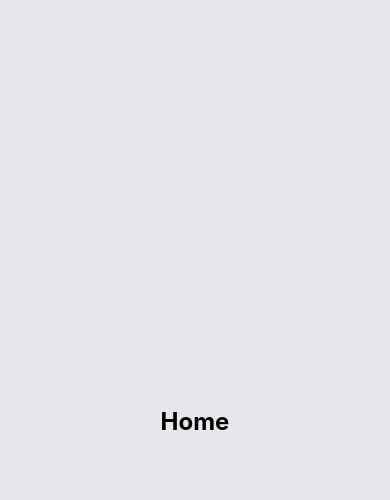
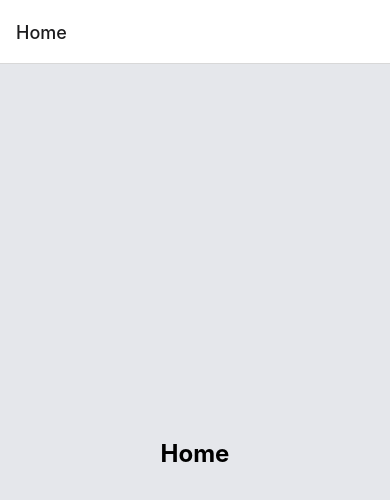
Before and after one commit to elalami-m/job-search-app, a React Native app: screen / in a window 390 px wide. Shown: the top 500 px of the page. Built offline with nearby package versions, Linux system fonts and the light colour scheme.

Commit message:
Adding navigation to the app

```diff
--- a/App.tsx
+++ b/App.tsx
@@ -1,10 +1,5 @@
-import { SafeAreaView, Text, View } from "react-native";
-import Navigation from "./navigations/navigation";
-
-// Screens :
-import Home from "./screens/Home";
+import Navigation from "./navigation";
 
 export default function App() {
-  /* <Navigation /> */
-  return <Home />;
+  return <Navigation />;
 }
--- /dev/null
+++ b/components/index.ts
@@ -0,0 +1,3 @@
+import AndroidSafeAreaView from "./AndroidSafeAreaView";
+
+export { AndroidSafeAreaView };
--- /dev/null
+++ b/navigation/index.ts
@@ -0,0 +1,3 @@
+import Navigation from "./navigation";
+
+export default Navigation;
--- /dev/null
+++ b/navigation/navigation.tsx
@@ -0,0 +1,33 @@
+import { createNativeStackNavigator } from "@react-navigation/native-stack";
+import { NavigationContainer } from "@react-navigation/native";
+import React from "react";
+
+// Screens :
+import { Home } from "../screens";
+
+const Stack = createNativeStackNavigator();
+
+// ? Define new routes here :
+// Routes :
+const routes = [
+  {
+    name: "Home",
+    component: Home,
+  },
+  // ...
+];
+
+const Navigation: React.FC = () => {
+  return (
+    <NavigationContainer>
+      {/*                                //* "Home" */}
+      <Stack.Navigator initialRouteName={routes[0].name}>
+        {routes.map((route) => (
+          <Stack.Screen name={route.name} component={route.component} />
+        ))}
+      </Stack.Navigator>
+    </NavigationContainer>
+  );
+};
+
+export default Navigation;
--- a/package.json
+++ b/package.json
@@ -17,7 +17,9 @@
     "react": "18.1.0",
     "react-dom": "18.1.0",
     "react-native": "0.70.5",
-    "react-native-web": "~0.18.9"
+    "react-native-web": "~0.18.9",
+    "react-native-screens": "~3.18.0",
+    "react-native-safe-area-context": "4.4.1"
   },
   "devDependencies": {
     "@babel/core": "^7.12.9",
--- /dev/null
+++ b/screens/index.ts
@@ -0,0 +1,3 @@
+import Home from "./Home";
+
+export { Home };
```
Also changed, not shown: navigations/navigation.tsx (deleted, +0 -24 lines), screens/Home.tsx (+7 -3 lines), 1 other file (tests, documents, lock files or other folders).
